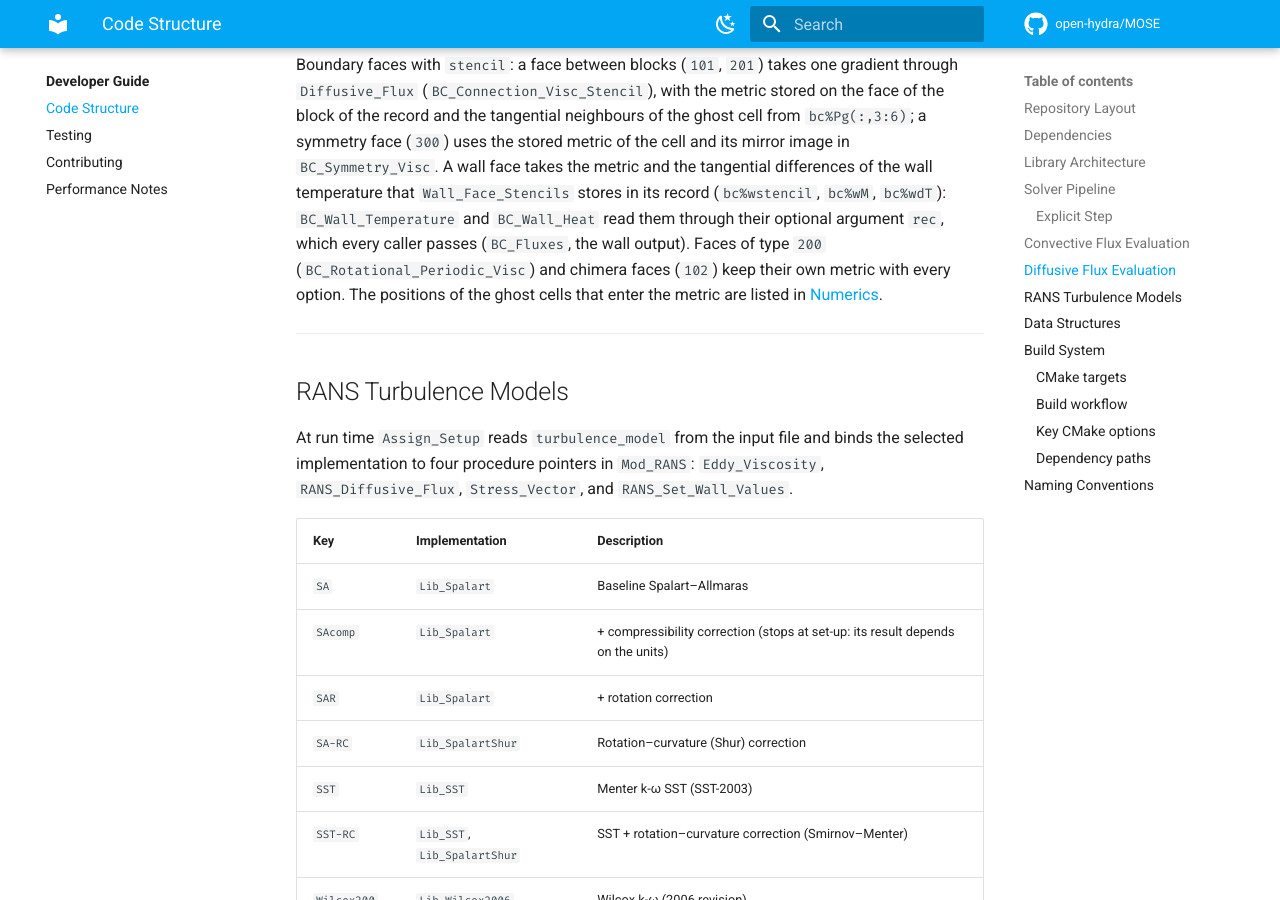
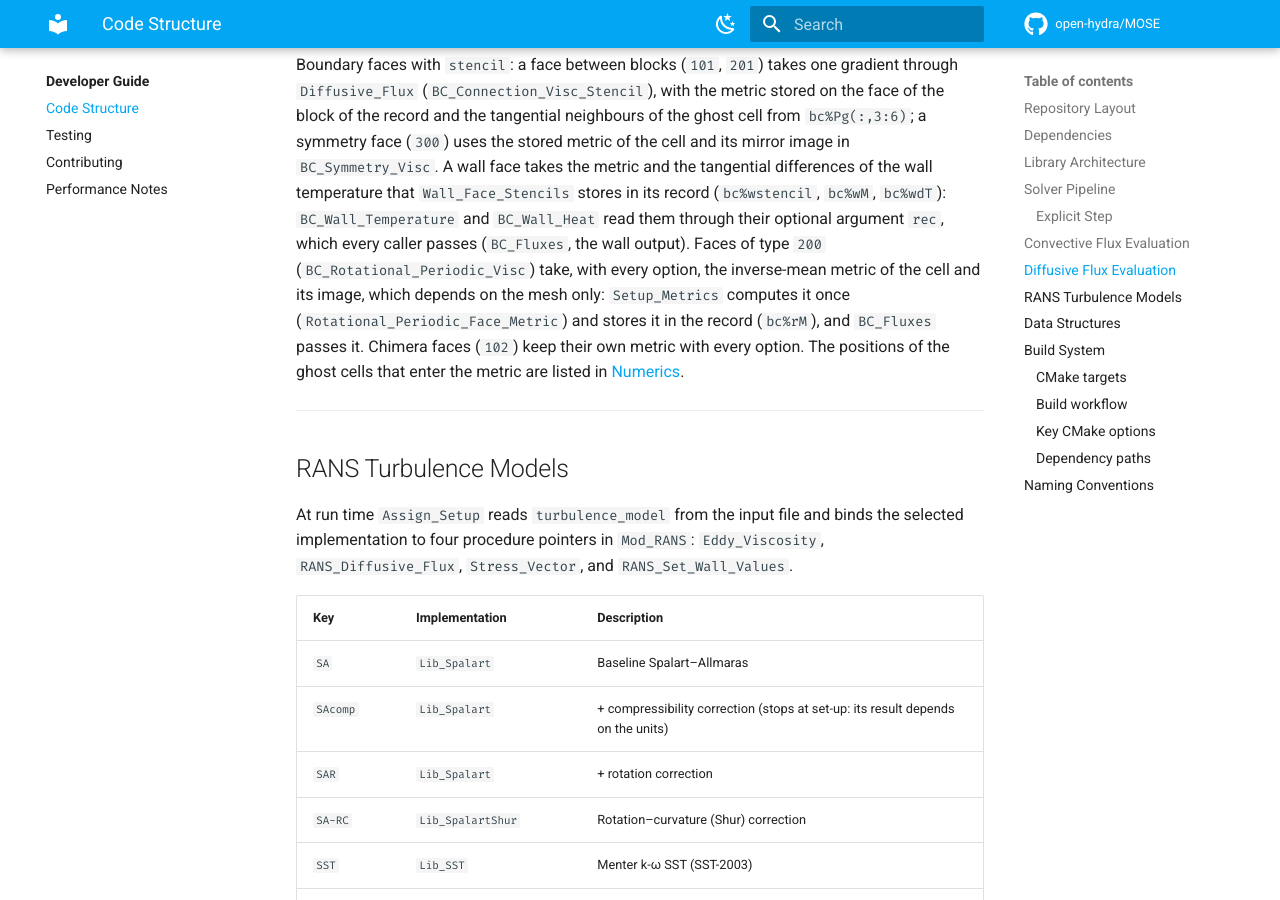
Before and after one commit to open-hydra/MOSE, an MkDocs documentation site: the page built from docs/development/structure.md, in a window 1280 px wide and 900 px high, scrolled down 4927 px. Built offline with MkDocs 1.6.1 and Material for MkDocs 9.7.7, drawn with Linux system fonts in a browser that asks for light colours; comment, search, counter and statistics services are not loaded.

Commit message:
Compute the face metric of the rotational periodic faces once
Why: the viscous flux of a face of type 200 (the faces of the wedge of a
2-D axisymmetric mesh, and those that close a 3-D sector) maps the
gradient with the inverse of the mean of the inverse metrics of the cell
and of its image. BC_Rotational_Periodic_Visc computed this metric at
every face and stage, with every diffusive-metric: three 3x3 inversions
per face, and on a sector the turn of the metric of the source as well.
It depends on the mesh only, and a wedge has two such faces per cell.

Fix: the same operations move into Rotational_Periodic_Face_Metric,
which Setup_Metrics calls once for each record of type 200 of the blocks
of the rank, on every multigrid level. The record keeps the metric
(bc%rM); BC_Fluxes passes it to BC_Rotational_Periodic_Visc, whose new
argument Mf, after the block, it reads in place. Where the flux is not
computed (a planar 2-D mesh, face 5 of a sector) the metric is not
computed either.

Before and after: the same operations on the same values, so the same
numbers.

Test (measured on an earlier version of this series): the fast tier
passes, with its wedge and sector cases (part 4 of MMSResiduals,
SectorViscous, SectorRadial, MeshType, WallDistance).

Class: cost.

Basis: the metric is a function of the cell metrics, which do not change
after the setup; the value stored is the one the flux computed, with the
same operations.

Co-Authored-By: Claude Opus 5.5 <noreply@anthropic.com>

```diff
--- a/docs/development/structure.md
+++ b/docs/development/structure.md
@@ -233,8 +233,11 @@ differences of the wall temperature that `Wall_Face_Stencils` stores in its
 record (`bc%wstencil`, `bc%wM`, `bc%wdT`): `BC_Wall_Temperature` and
 `BC_Wall_Heat` read them through their optional argument `rec`, which every
 caller passes (`BC_Fluxes`, the wall output). Faces of type
-`200` (`BC_Rotational_Periodic_Visc`) and chimera faces (`102`) keep their own
-metric with every option. The positions of the ghost cells that
+`200` (`BC_Rotational_Periodic_Visc`) take, with every option, the inverse-mean
+metric of the cell and its image, which depends on the mesh only:
+`Setup_Metrics` computes it once (`Rotational_Periodic_Face_Metric`) and stores
+it in the record (`bc%rM`), and `BC_Fluxes` passes it. Chimera faces (`102`)
+keep their own metric with every option. The positions of the ghost cells that
 enter the metric are listed in [Numerics](../theory/numerics.md).
 
 ---
```
Also changed, not shown: docs/theory/numerics.md (+2 -1 lines), 4 other files.
